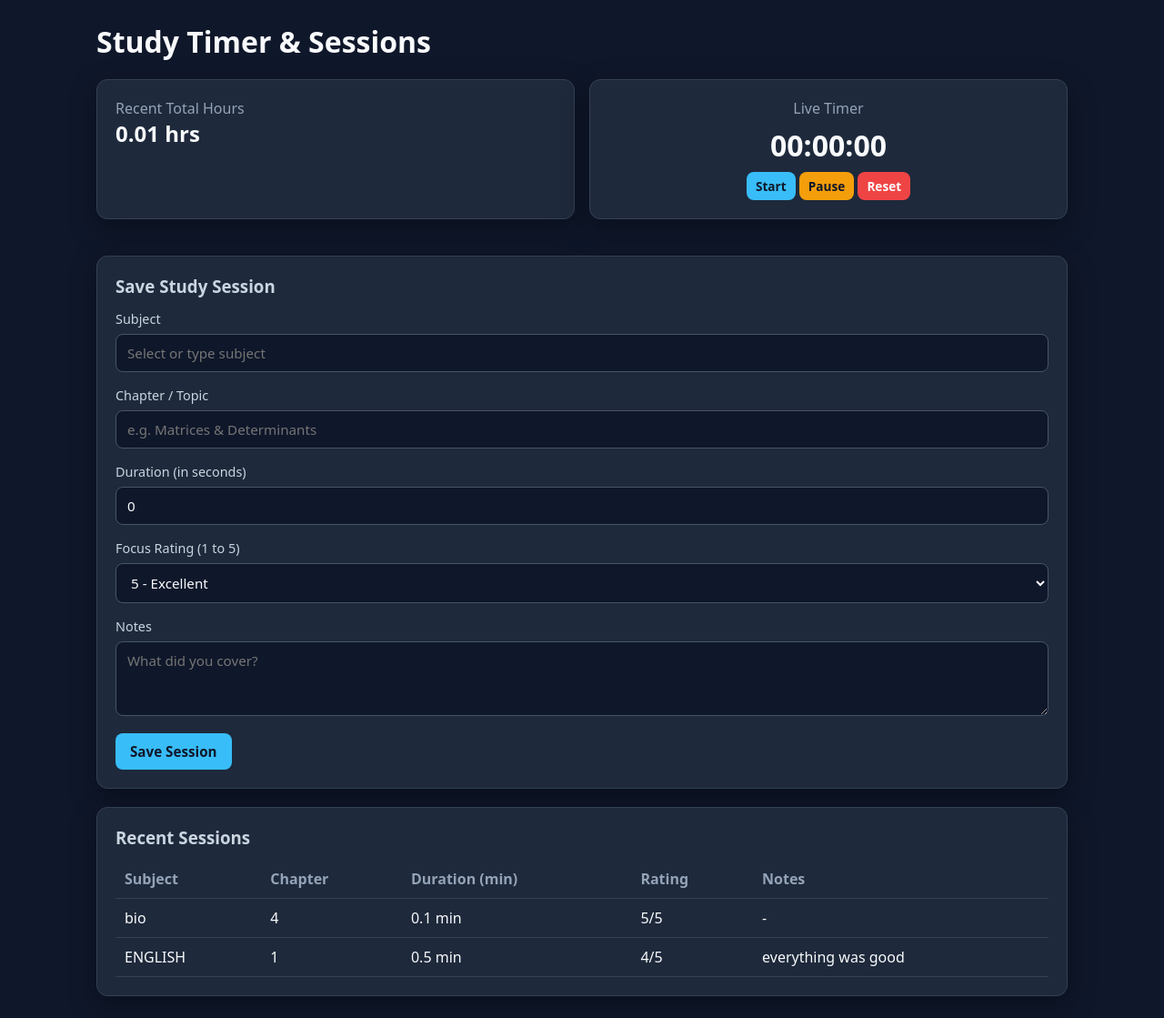
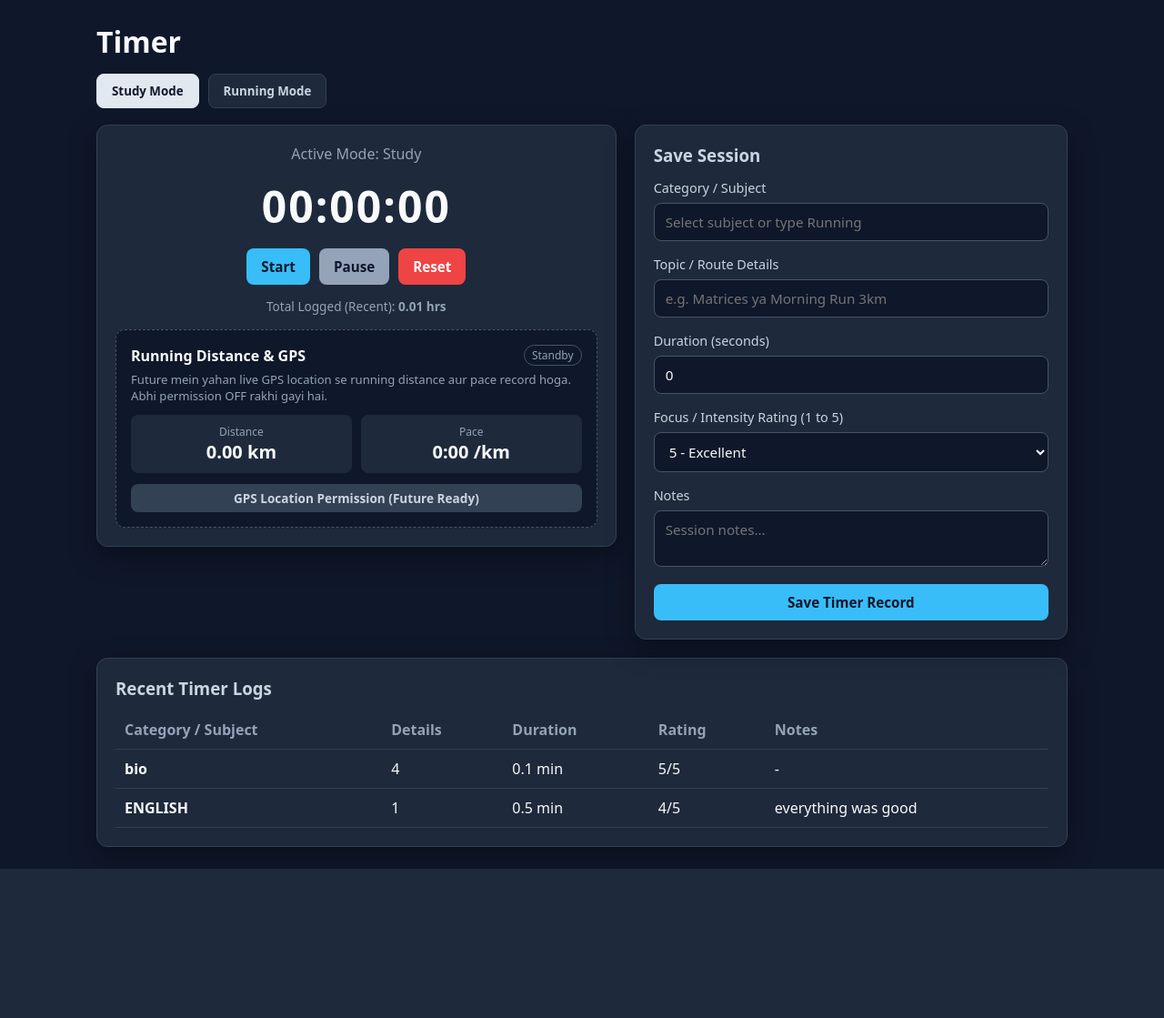
Before and after one commit to aakashofficial4551-alt/study-tracker-, a Flask app: page /study/ in a window 1280 px wide. Shown: the part 61-1180 px from the top of the page at 91% size. After the commit the page ends 1016 px from the top, so only its background shows below. Run offline with Flask 3, Linux system fonts and the light colour scheme; a user stored in the database is signed in; data comes from the database, SQL or seed files in the repository.

Commit message:
Refactor timer page for study and running modes
Updated the title and enhanced the timer section with new styles and functionality. Added mode switching for study and running, and improved the session saving form.

```diff
--- a/templates/study/index.html
+++ b/templates/study/index.html
@@ -1,70 +1,117 @@
 {% extends "base.html" %}
-{% block title %}Study Session - StudyOS{% endblock %}
+{% block title %}Timer - StudyOS{% endblock %}
 
 {% block content %}
-<h1 style="margin-bottom: 20px;">Study Timer & Sessions</h1>
+<style>
+    .mode-switch { display: flex; gap: 10px; margin-bottom: 18px; }
+    .mode-btn { padding: 9px 16px; border: 1px solid #334155; background: #1e293b; color: #cbd5e1; border-radius: 8px; cursor: pointer; font-weight: 600; }
+    .mode-btn.active { background: #e2e8f0; color: #0f172a; border-color: #e2e8f0; }
+    .timer-grid { display: grid; grid-template-columns: 1.2fr 1fr; gap: 20px; align-items: start; }
+    @media (max-width: 820px) { .timer-grid { grid-template-columns: 1fr; } }
+    .gps-box { background: #0f172a; border: 1px dashed #475569; border-radius: 10px; padding: 16px; margin-top: 16px; text-align: left; }
+    .gps-metrics { display: grid; grid-template-columns: 1fr 1fr; gap: 10px; margin: 12px 0; }
+    .gps-stat { background: #1e293b; border-radius: 8px; padding: 10px; text-align: center; }
+    .gps-stat small { display: block; color: #94a3b8; font-size: 0.75rem; }
+    .gps-stat strong { font-size: 1.25rem; color: #f8fafc; }
+</style>
 
-<div class="stats-grid">
-    <div class="card">
-        <p style="color:#94a3b8;">Recent Total Hours</p>
-        <h2>{{ total_hours }} hrs</h2>
+<h1 style="margin-bottom: 14px;">Timer</h1>
+
+<div class="mode-switch">
+    <button type="button" class="mode-btn active" onclick="setMode('study', this)">Study Mode</button>
+    <button type="button" class="mode-btn" onclick="setMode('running', this)">Running Mode</button>
 </div>
+
+<div class="timer-grid">
+    <!-- LIVE TIMER + FUTURE RUNNING GPS PANEL -->
     <div class="card" style="text-align:center;">
-        <p style="color:#94a3b8;">Live Timer</p>
-        <h2 id="timer-display" style="margin:8px 0; font-size:2rem;">00:00:00</h2>
-        <button type="button" class="btn btn-sm" onclick="startTimer()">Start</button>
-        <button type="button" class="btn btn-sm" style="background:#f59e0b;" onclick="pauseTimer()">Pause</button>
-        <button type="button" class="btn btn-danger btn-sm" onclick="resetTimer()">Reset</button>
+        <p style="color:#94a3b8;" id="mode-label">Active Mode: Study</p>
+        <h2 id="timer-display" style="margin:14px 0; font-size:3rem; letter-spacing:2px;">00:00:00</h2>
+
+        <div style="display:flex; justify-content:center; gap:10px; margin-bottom:14px;">
+            <button type="button" class="btn" onclick="startTimer()">Start</button>
+            <button type="button" class="btn" style="background:#94a3b8; color:#0f172a;" onclick="pauseTimer()">Pause</button>
+            <button type="button" class="btn btn-danger" onclick="resetTimer()">Reset</button>
+        </div>
+
+        <p style="color:#94a3b8; font-size:0.85rem;">Total Logged (Recent): <strong>{{ total_hours }} hrs</strong></p>
+
+        <!-- RUNNING GPS MODULE (READY FOR FUTURE - DOES NOT REQUEST LOCATION YET) -->
+        <div class="gps-box" id="gps-panel">
+            <div style="display:flex; justify-content:space-between; align-items:center;">
+                <strong>Running Distance & GPS</strong>
+                <span style="font-size:0.75rem; color:#94a3b8; border:1px solid #475569; padding:2px 8px; border-radius:999px;">Standby</span>
+            </div>
+            <p style="color:#94a3b8; font-size:0.82rem; margin-top:6px;">
+                Future mein yahan live GPS location se running distance aur pace record hoga. Abhi permission OFF rakhi gayi hai.
+            </p>
+            <div class="gps-metrics">
+                <div class="gps-stat">
+                    <small>Distance</small>
+                    <strong id="gps-distance">0.00 km</strong>
+                </div>
+                <div class="gps-stat">
+                    <small>Pace</small>
+                    <strong id="gps-pace">0:00 /km</strong>
+                </div>
+            </div>
+            <button type="button" class="btn btn-sm" style="width:100%; background:#334155; color:#cbd5e1;" onclick="gpsFutureNotice()">
+                GPS Location Permission (Future Ready)
+            </button>
+            <p id="gps-msg" style="font-size:0.8rem; color:#94a3b8; margin-top:8px; display:none;"></p>
         </div>
     </div>
 
+    <!-- SAVE SESSION FORM -->
     <div class="card">
-    <h3 style="margin-bottom: 12px;">Save Study Session</h3>
+        <h3 style="margin-bottom: 12px;">Save Session</h3>
         <form method="POST" action="{{ url_for('study.save') }}">
-        <label>Subject</label>
-        <input list="subject-list" name="subject" placeholder="Select or type subject" required>
+            <label>Category / Subject</label>
+            <input list="subject-list" id="subject-input" name="subject" placeholder="Select subject or type Running" required>
             <datalist id="subject-list">
+                <option value="Running">
                 {% for s in subjects %}
                     <option value="{{ s.name }}">
                 {% endfor %}
             </datalist>
 
-        <label>Chapter / Topic</label>
-        <input type="text" name="chapter" placeholder="e.g. Matrices & Determinants">
+            <label>Topic / Route Details</label>
+            <input type="text" id="chapter-input" name="chapter" placeholder="e.g. Matrices ya Morning Run 3km">
 
-        <label>Duration (in seconds)</label>
+            <label>Duration (seconds)</label>
             <input type="number" id="duration-input" name="duration" value="0" min="0" required>
 
-        <label>Focus Rating (1 to 5)</label>
+            <label>Focus / Intensity Rating (1 to 5)</label>
             <select name="rating">
                 <option value="5">5 - Excellent</option>
                 <option value="4">4 - Good</option>
                 <option value="3">3 - Average</option>
-            <option value="2">2 - Distracted</option>
+                <option value="2">2 - Low</option>
                 <option value="1">1 - Poor</option>
             </select>
 
             <label>Notes</label>
-        <textarea name="notes" rows="3" placeholder="What did you cover?"></textarea>
+            <textarea name="notes" rows="2" placeholder="Session notes..."></textarea>
 
-        <button type="submit" class="btn">Save Session</button>
+            <button type="submit" class="btn" style="width:100%;">Save Timer Record</button>
         </form>
     </div>
+</div>
 
-<div class="card">
-    <h3 style="margin-bottom: 12px;">Recent Sessions</h3>
+<div class="card" style="overflow-x:auto;">
+    <h3 style="margin-bottom: 12px;">Recent Timer Logs</h3>
     {% if sessions %}
         <table>
             <tr>
-                <th>Subject</th>
-                <th>Chapter</th>
-                <th>Duration (min)</th>
+                <th>Category / Subject</th>
+                <th>Details</th>
+                <th>Duration</th>
                 <th>Rating</th>
                 <th>Notes</th>
             </tr>
             {% for s in sessions %}
             <tr>
-                <td>{{ s.subject }}</td>
+                <td><strong>{{ s.subject }}</strong></td>
                 <td>{{ s.chapter or '-' }}</td>
                 <td>{{ ((s.duration or 0) / 60)|round(1) }} min</td>
                 <td>{{ s.rating }}/5</td>
@@ -73,13 +120,32 @@
             {% endfor %}
         </table>
     {% else %}
-        <p style="color:#94a3b8;">No study sessions recorded yet.</p>
+        <p style="color:#94a3b8;">Abhi koi timer session record nahi hua hai.</p>
     {% endif %}
 </div>
 
 <script>
     let seconds = 0;
     let interval = null;
+
+    function setMode(mode, btn) {
+        document.querySelectorAll('.mode-btn').forEach(b => b.classList.remove('active'));
+        btn.classList.add('active');
+
+        const subjectInput = document.getElementById('subject-input');
+        const chapterInput = document.getElementById('chapter-input');
+        const modeLabel = document.getElementById('mode-label');
+
+        if (mode === 'running') {
+            modeLabel.textContent = 'Active Mode: Running';
+            subjectInput.value = 'Running';
+            chapterInput.placeholder = 'e.g. Morning Run / Distance (km)';
+        } else {
+            modeLabel.textContent = 'Active Mode: Study';
+            if (subjectInput.value === 'Running') subjectInput.value = '';
+            chapterInput.placeholder = 'e.g. Matrices & Determinants';
+        }
+    }
 
     function updateDisplay() {
         const hrs = String(Math.floor(seconds / 3600)).padStart(2, '0');
@@ -104,5 +170,23 @@
         seconds = 0;
         updateDisplay();
     }
+
+    function gpsFutureNotice() {
+        const msg = document.getElementById('gps-msg');
+        msg.style.display = 'block';
+        msg.textContent = 'GPS location permission abhi disabled hai. Jab running distance tracking on karni hogi tab yahan navigator.geolocation activate kar denge.';
+    }
+
+    /* FUTURE GPS TRACKING HOOK (Uncomment when ready):
+    function enableLiveGpsTracking() {
+        if ("geolocation" in navigator) {
+            navigator.geolocation.watchPosition(
+                (pos) => { /* Calculate Haversine distance here */ },
+                (err) => { console.error(err); },
+                { enableHighAccuracy: true }
+            );
+        }
+    }
+    */
 </script>
 {% endblock %}
```
Lines whose indentation alone changed are shown as unchanged.
